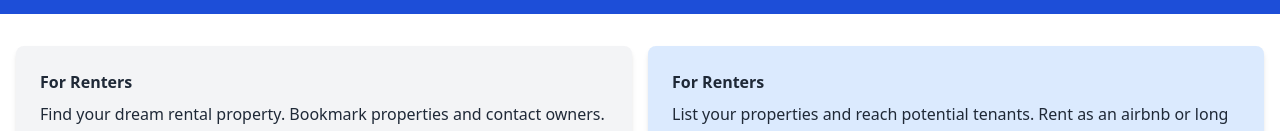
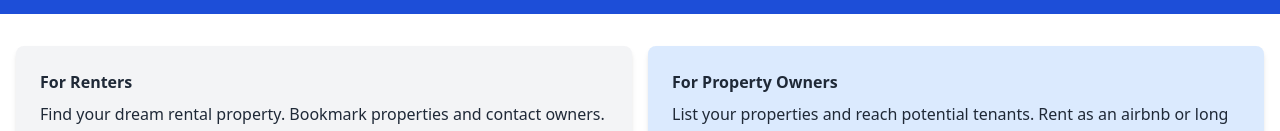
Before and after one commit to moabi7/rental-pulse, a Next.js app: page / in a window 1280 px wide. Shown: the part 407-538 px from the top of the page. Built offline with nearby package versions, Linux system fonts and the light colour scheme; no server answers.

Commit message:
Minor fix word fix

```diff
--- a/components/InfoBoxes.jsx
+++ b/components/InfoBoxes.jsx
@@ -17,7 +17,7 @@ const InfoBoxes = () => {
         Find your dream rental property. Bookmark properties and contact owners.
         </InfoBox>
         <InfoBox
-            heading='For Renters'
+            heading='For Property Owners'
             backgroundColor='bg-blue-100'
             buttonInfo={{
                 text: 'Add Property',
```
